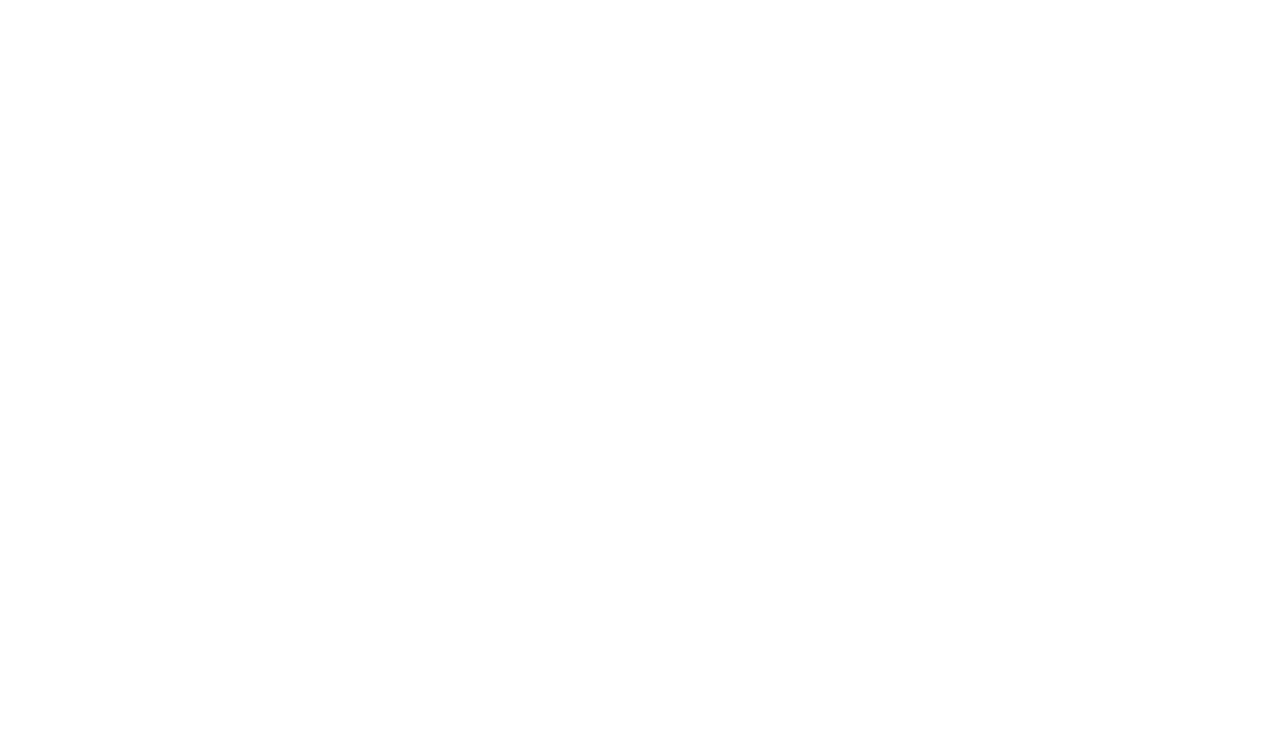
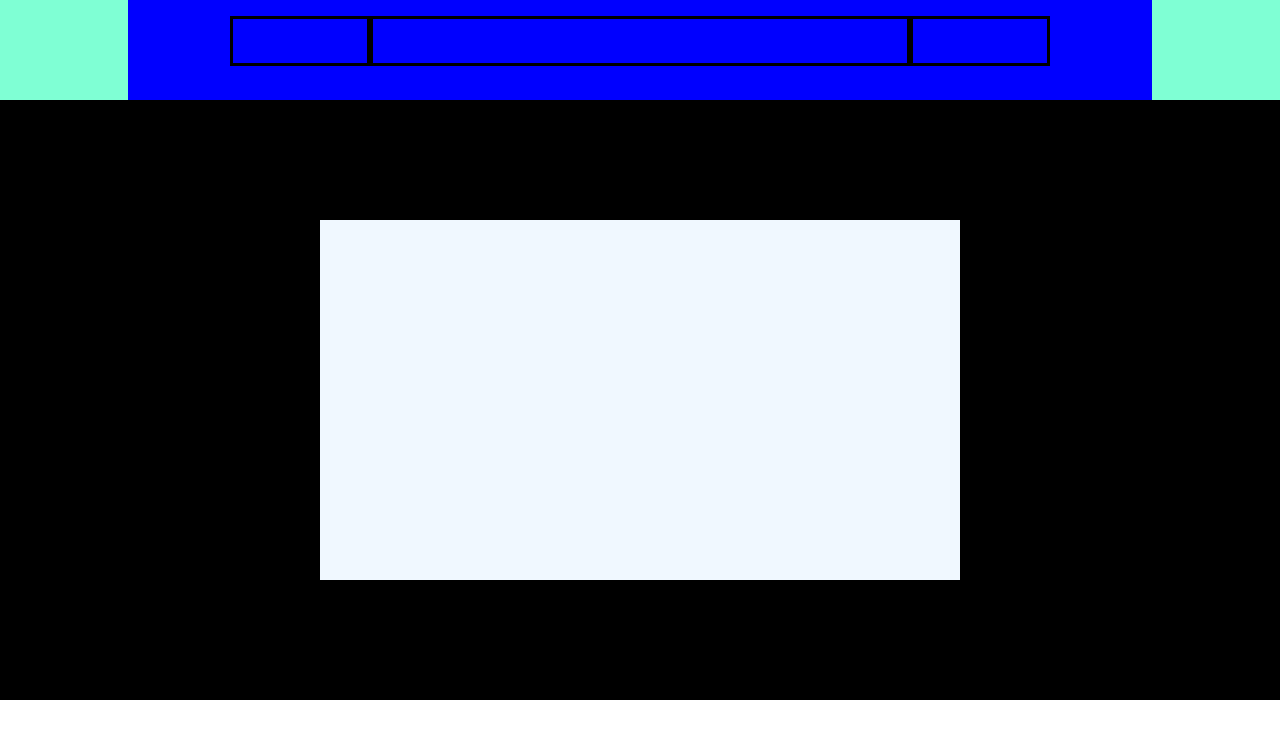
Before and after one commit to AntoninoCucuzza/htmlcss-struttura-discord, a plain HTML site: page index.html in a window 1280 px wide. Drawn offline with Linux system fonts and the light colour scheme.

Commit message:
add header

```diff
--- a/assets/css/style.css
+++ b/assets/css/style.css
@@ -1,5 +1,69 @@
+/* #region common */
+
 *{
     margin: 0;
     padding: 0;
     box-sizing: border-box;
 }
+#header_top{
+    background-color: aquamarine;
+}
+
+nav{
+    height: 100px;
+    background-color: blue;
+    max-width: 80%;
+    margin: 0 auto;
+}
+
+/* #endregion common */
+
+
+/* #region debug */
+
+
+
+.small{
+    flex-grow: 20;
+}
+
+.huge{
+    flex-grow: 80;
+}
+
+.center{
+    display: flex;
+    justify-content: center;
+    max-width: 80%;
+    margin: 0 auto;
+}
+
+.mimic{
+    height: 50px;
+    border: 3px solid black;
+    margin-top: 1rem;
+    margin-bottom: 1rem;
+
+}
+#header_bot{
+    background-color: black;
+    height: 600px ;
+    width: 100%;
+    display: flex;
+    justify-content: center;
+    align-items: center;
+}
+
+#placeholder{
+    width: 50%;
+    height: 60%;
+    background-color: aliceblue;
+
+}
+
+/* #endregion debug */
+
+/* #region utilities */
+
+
+/* #endregion utilities */
--- a/index.html
+++ b/index.html
@@ -7,6 +7,22 @@
     <link rel="stylesheet" href="./assets/css/style.css">
 </head>
 <body>
+    <header >
+        <div id="header_top">
+            <nav>
+                <div class="center">
+                    <div class="mimic small"></div>
+                    <div class="mimic huge"></div>
+                    <div class="mimic small"></div>
+                </div>
+            </nav>
+        </div>
+
+        <div id="header_bot">
+            <div id="placeholder"></div>
+        </div>
+    </header>
+
 
 
 </body>
```
